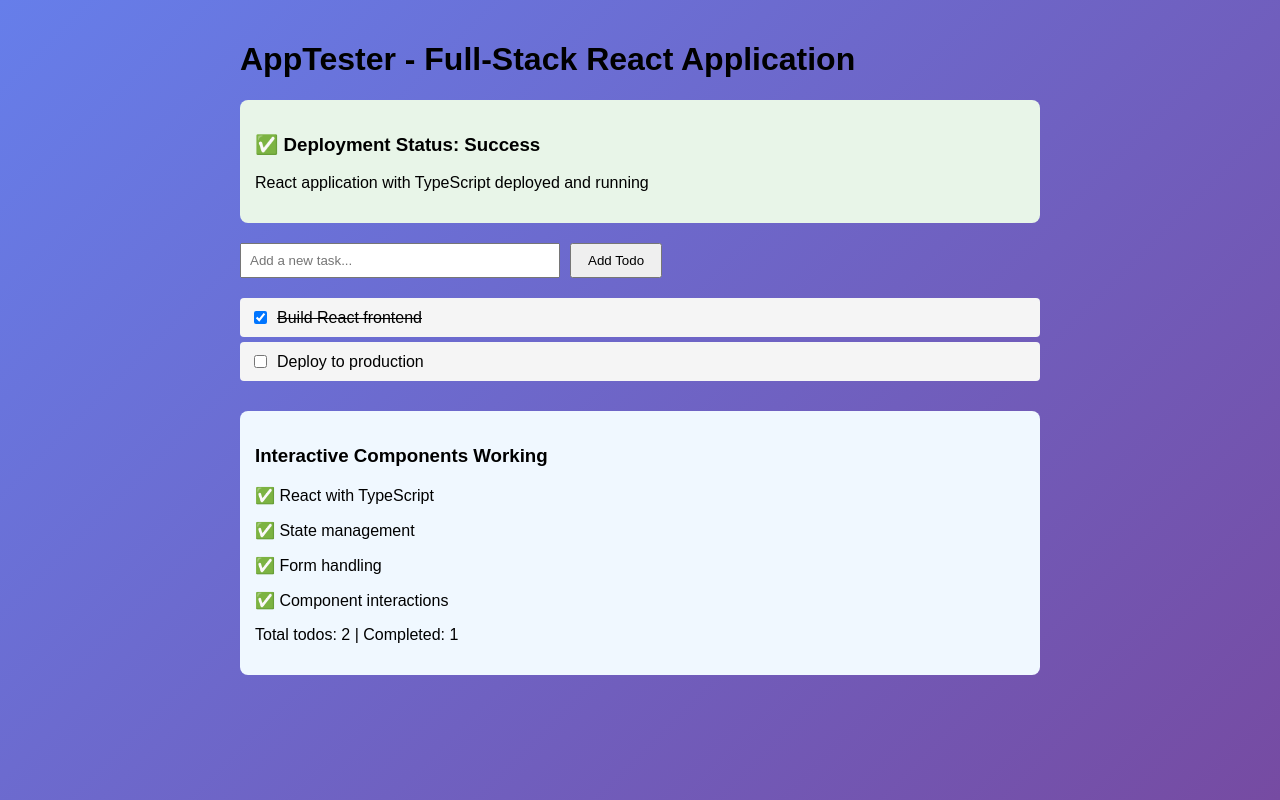
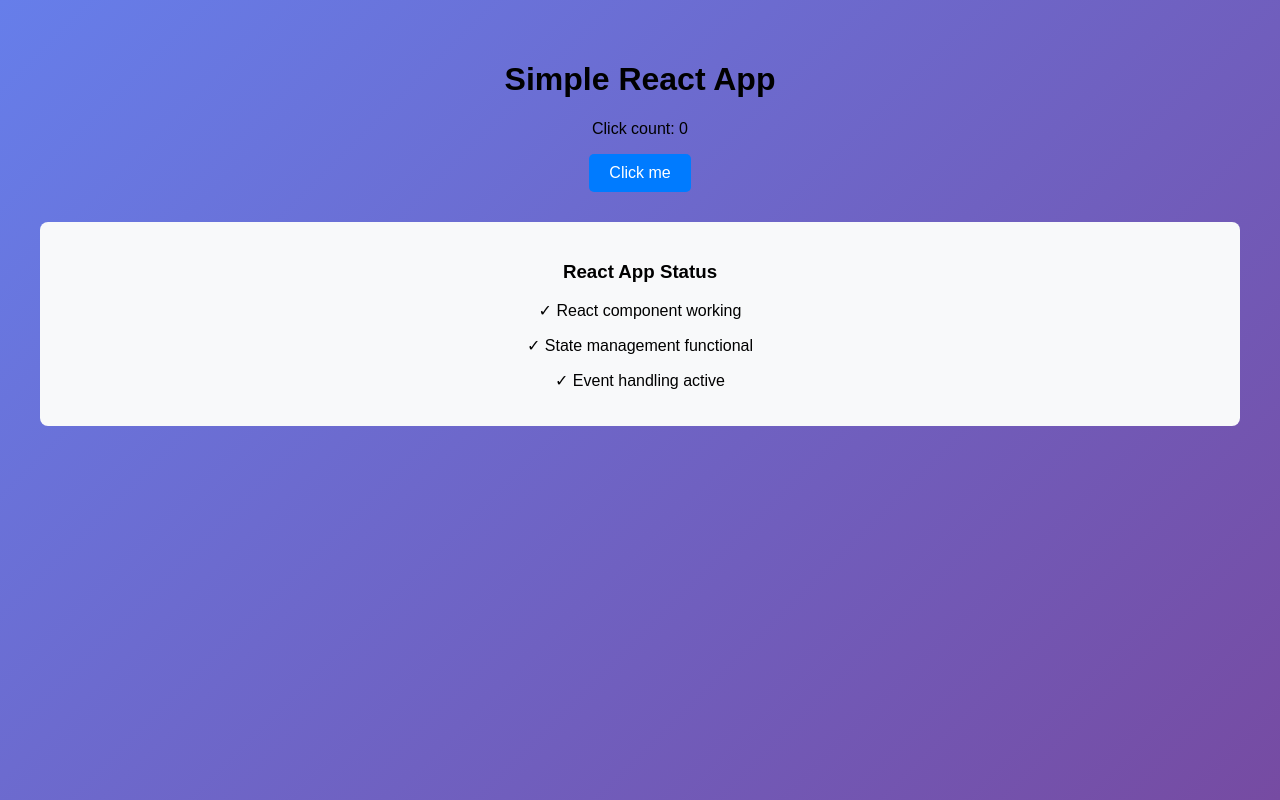
Before and after one commit to goose956/apptester-app, a React (Vite) app: page /admin in a window 1280 px wide. Built offline with nearby package versions, Linux system fonts and the light colour scheme.

Commit message:
Replace with minimal React component

```diff
--- a/src/App.tsx
+++ b/src/App.tsx
@@ -1,113 +1,34 @@
-import React, { useState, useEffect } from 'react'
-
-interface Todo {
-  id: number;
-  text: string;
-  completed: boolean;
-}
+import React, { useState } from 'react';
 
 function App() {
-  const [todos, setTodos] = useState<Todo[]>([]);
-  const [newTodo, setNewTodo] = useState('');
-  const [loading, setLoading] = useState(true);
-
-  useEffect(() => {
-    // Simulate loading and set initial todos
-    setTimeout(() => {
-      setTodos([
-        { id: 1, text: 'Build React frontend', completed: true },
-        { id: 2, text: 'Deploy to production', completed: false }
-      ]);
-      setLoading(false);
-    }, 1000);
-  }, []);
-
-  const addTodo = (e: React.FormEvent) => {
-    e.preventDefault();
-    if (!newTodo.trim()) return;
-
-    const todo: Todo = {
-      id: Date.now(),
-      text: newTodo,
-      completed: false
-    };
-
-    setTodos([...todos, todo]);
-    setNewTodo('');
-  };
-
-  const toggleTodo = (id: number) => {
-    setTodos(todos.map(todo =>
-      todo.id === id ? { ...todo, completed: !todo.completed } : todo
-    ));
-  };
-
-  if (loading) {
-    return (
-      <div style={{padding: '20px', textAlign: 'center'}}>
-        <h2>Loading React application...</h2>
-      </div>
-    );
-  }
+  const [count, setCount] = useState(0);
 
   return (
-    <div style={{padding: '20px', fontFamily: 'Arial, sans-serif', maxWidth: '800px', margin: '0 auto'}}>
-      <h1>AppTester - Full-Stack React Application</h1>
-
-      <div style={{marginBottom: '20px', padding: '15px', backgroundColor: '#e8f5e8', borderRadius: '8px'}}>
-        <h3>✅ Deployment Status: Success</h3>
-        <p>React application with TypeScript deployed and running</p>
-      </div>
-
-      <form onSubmit={addTodo} style={{marginBottom: '20px'}}>
-        <input
-          type="text"
-          value={newTodo}
-          onChange={(e) => setNewTodo(e.target.value)}
-          placeholder="Add a new task..."
-          style={{padding: '8px', marginRight: '10px', width: '300px'}}
-        />
-        <button type="submit" style={{padding: '8px 16px'}}>
-          Add Todo
-        </button>
-      </form>
-
-      <div>
-        {todos.map(todo => (
-          <div key={todo.id} style={{
-            padding: '10px',
-            margin: '5px 0',
-            backgroundColor: '#f5f5f5',
-            borderRadius: '4px',
-            display: 'flex',
-            alignItems: 'center'
-          }}>
-            <input
-              type="checkbox"
-              checked={todo.completed}
-              onChange={() => toggleTodo(todo.id)}
-              style={{marginRight: '10px'}}
-            />
-            <span style={{
-              textDecoration: todo.completed ? 'line-through' : 'none',
-              flex: 1
-            }}>
-              {todo.text}
-            </span>
-          </div>
-        ))}
-      </div>
-
-      <div style={{marginTop: '30px', padding: '15px', backgroundColor: '#f0f8ff', borderRadius: '8px'}}>
-        <h3>Interactive Components Working</h3>
-        <p>✅ React with TypeScript</p>
-        <p>✅ State management</p>
-        <p>✅ Form handling</p>
-        <p>✅ Component interactions</p>
-        <p>Total todos: {todos.length} | Completed: {todos.filter(t => t.completed).length}</p>
+    <div style={{ padding: '40px', textAlign: 'center', fontFamily: 'Arial, sans-serif' }}>
+      <h1>Simple React App</h1>
+      <p>Click count: {count}</p>
+      <button
+        onClick={() => setCount(count + 1)}
+        style={{
+          padding: '10px 20px',
+          fontSize: '16px',
+          backgroundColor: '#007bff',
+          color: 'white',
+          border: 'none',
+          borderRadius: '5px',
+          cursor: 'pointer'
+        }}
+      >
+        Click me
+      </button>
+      <div style={{ marginTop: '30px', padding: '20px', backgroundColor: '#f8f9fa', borderRadius: '8px' }}>
+        <h3>React App Status</h3>
+        <p>✓ React component working</p>
+        <p>✓ State management functional</p>
+        <p>✓ Event handling active</p>
       </div>
     </div>
   );
 }
 
-export default App
+export default App;
```
